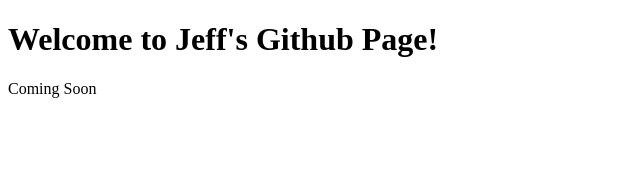
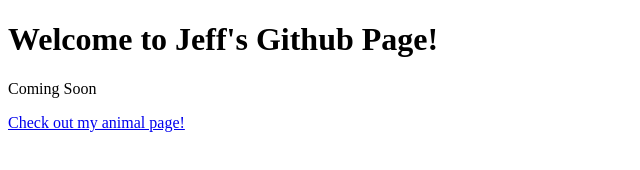
Before and after one commit to Jeff-Lawlis/Jeff-Lawlis.github.io, a plain HTML site: page index.html in a window 1280 px wide. Shown: the whole page, without its empty margins (0-640 px from the left). Drawn offline with Linux system fonts and the light colour scheme.

Commit message:
added link to animal page

```diff
--- a/index.html
+++ b/index.html
@@ -10,6 +10,7 @@
     <h1>Welcome to Jeff's Github Page!</h1>
     <section>
         <p>Coming Soon</p>
+        <a href="https://jeff-lawlis.github.io/animalPage/">Check out my animal page!</a>
     </section>
 </body>
 </html>
```
